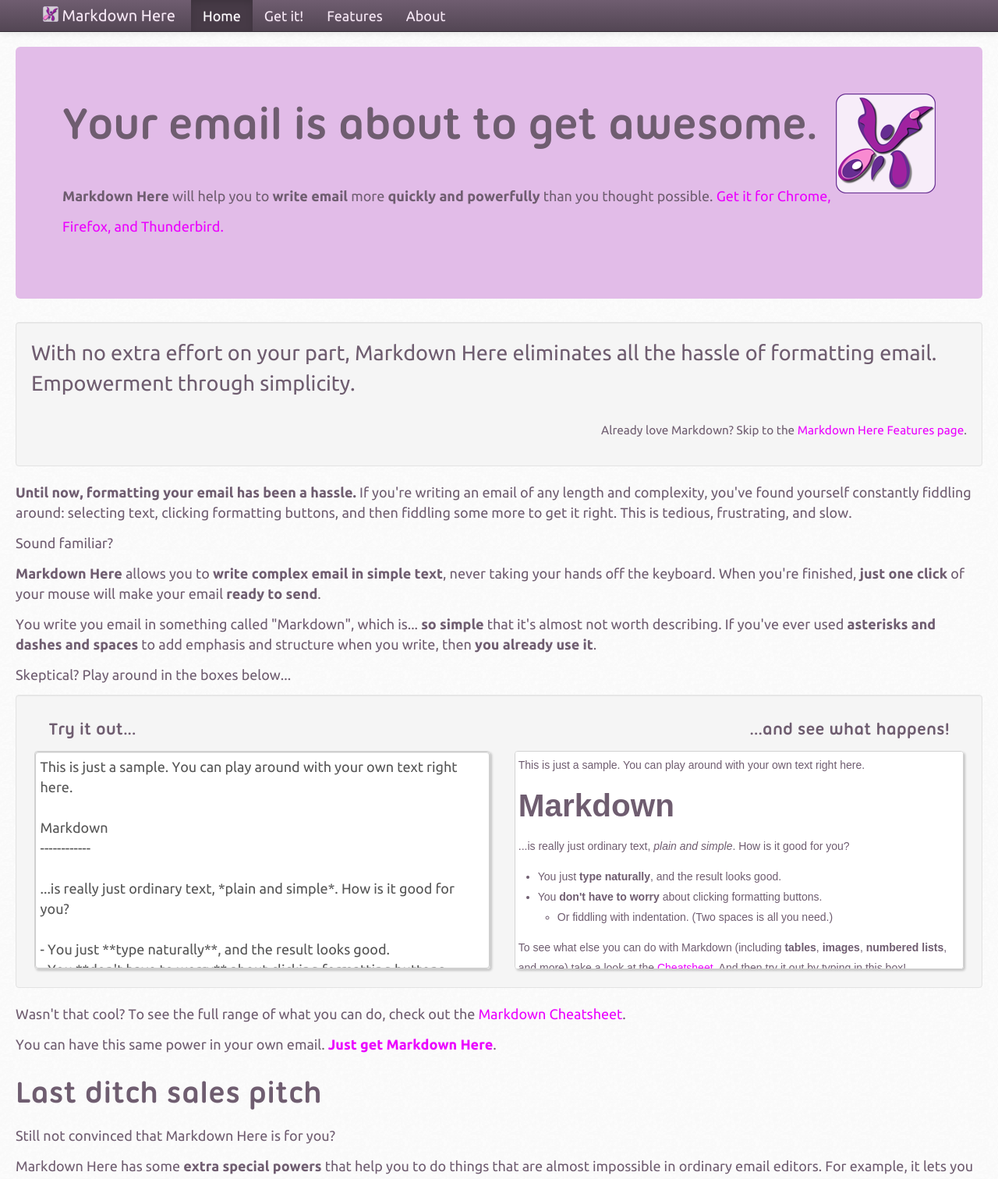
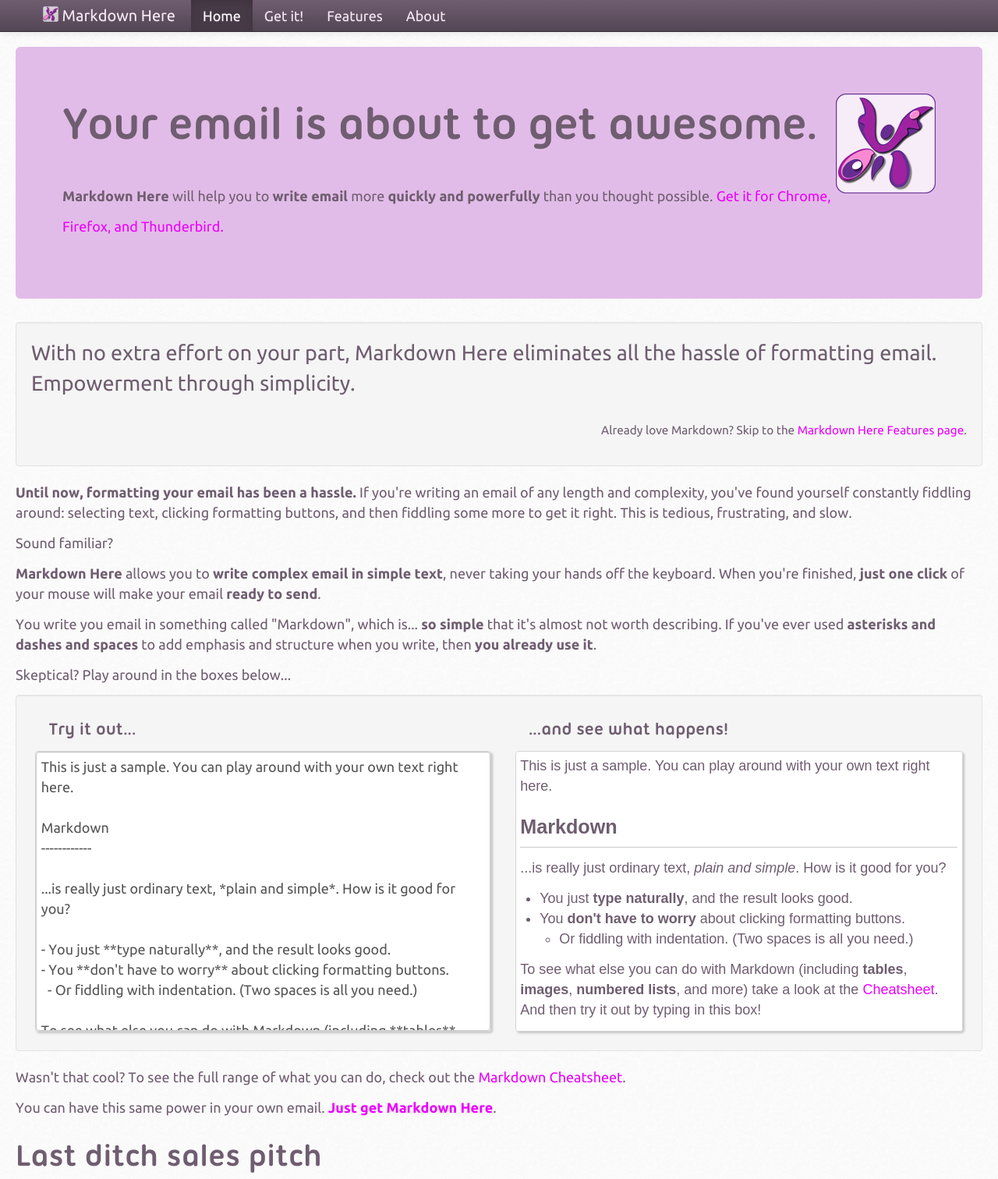
Before and after one commit to adam-p/markdown-here, a Jekyll site: the page built from index.html, in a window 1280 px wide. Shown: the top 1512 px of the page at 78% size. Built offline with Jekyll 4.4.1, drawn with Linux system fonts in a browser that asks for light colours; nearby versions of some CDN libraries.

Commit message:
Improvements based on feedback

```diff
--- a/_includes/livedemo.html
+++ b/_includes/livedemo.html
@@ -20,7 +20,7 @@
     </div>
   </div>
   <div class="span6">
-    <h4 class="text-right livedemo-elem-title">...and see what happens!</h4>
+    <h4 class="livedemo-elem-title">...and see what happens!</h4>
     <div class="livedemo-rendered livedemo-elem"></div>
   </div>
 </div>
--- a/css/main.css
+++ b/css/main.css
@@ -89,7 +89,7 @@
  */
 
 .livedemo {
-  font-size: 14px;
+  font-size: 1em;
 }
 
 .livedemo-elem-title {
@@ -129,6 +129,32 @@
 .livedemo, .livedemo-rendered h1, .livedemo-rendered h2, .livedemo-rendered h3,
 .livedemo-rendered h4, .livedemo-rendered h5, .livedemo-rendered h6 {
   font-family: Arial, sans-serif;
+}
+
+.livedemo-rendered h1 {
+  font-size: 1.6em;
+}
+
+.livedemo-rendered h2 {
+  font-size: 1.4em;
+  border-bottom: 1px solid #CCC;
+}
+
+.livedemo-rendered h3 {
+  font-size: 1.3em;
+}
+
+.livedemo-rendered h4 {
+  font-size: 1.2em;
+}
+
+.livedemo-rendered h5 {
+  font-size: 1em;
+}
+
+.livedemo-rendered h6 {
+  font-size: 1em;
+  color: #777;
 }
 
 pre, code {
```
Also changed, not shown: features.html (+5 -5 lines), README.md, img/compose-pre-render.png, 2 other files.
